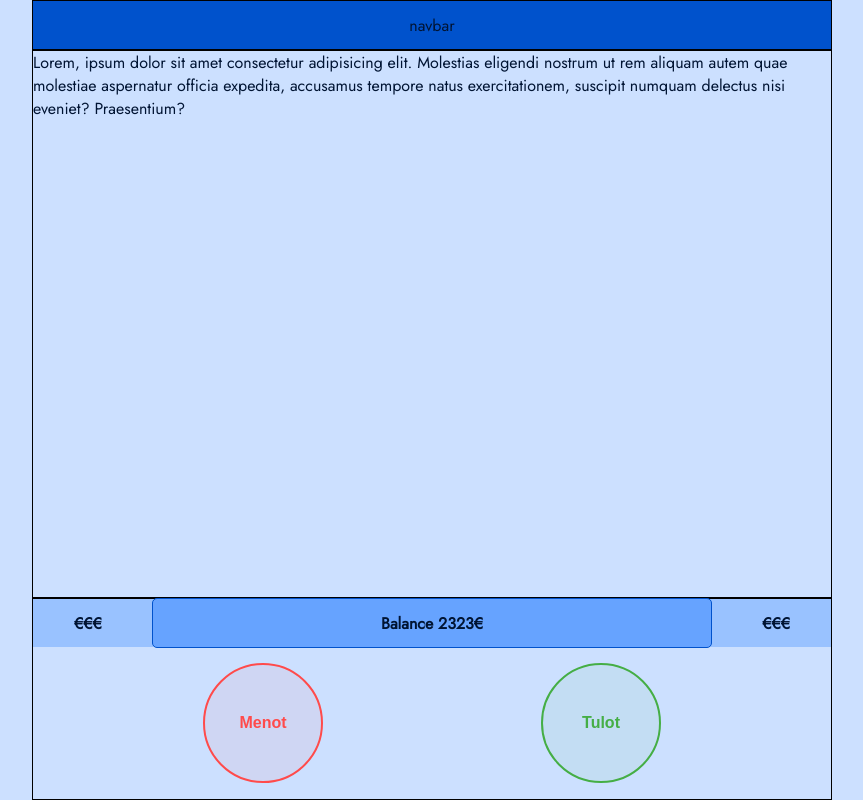
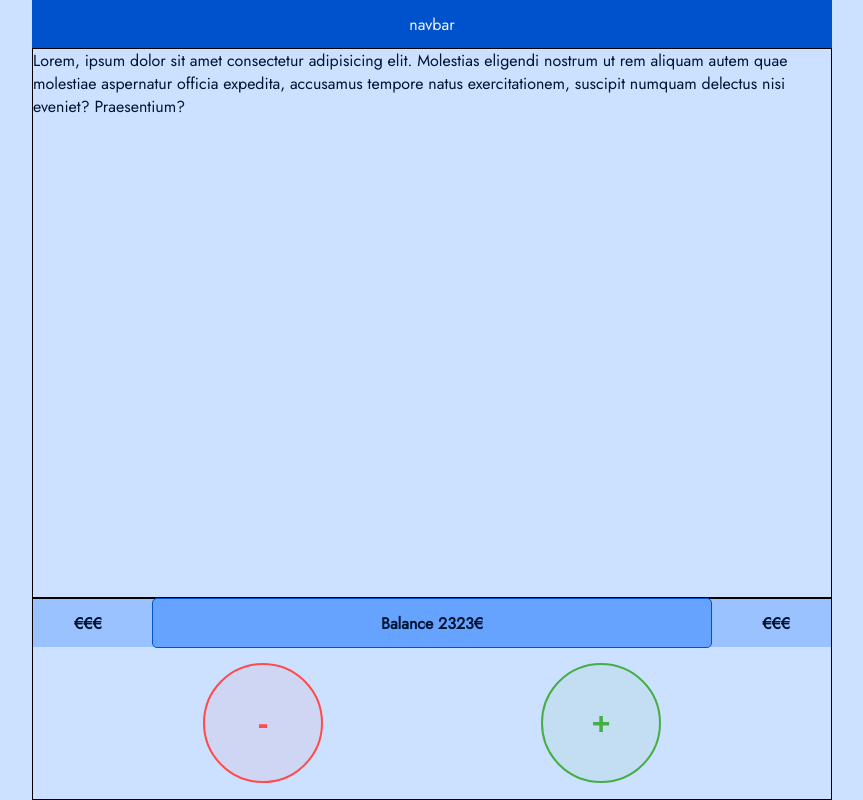
Before and after one commit to reijjo/budget, a React (Create React App) app in the folder client/: page / in a window 1280 px wide. Shown: the whole page, without its empty margins (208-1071 px from the left). Built offline with nearby package versions, Linux system fonts and the light colour scheme.

Commit message:
first jest tests

```diff
--- a/client/package.json
+++ b/client/package.json
@@ -10,8 +10,10 @@
     "@types/node": "^16.18.48",
     "@types/react": "^18.2.21",
     "@types/react-dom": "^18.2.7",
+    "@types/react-router-dom": "^5.3.3",
     "react": "^18.2.0",
     "react-dom": "^18.2.0",
+    "react-router-dom": "^6.15.0",
     "react-scripts": "5.0.1",
     "typescript": "^4.9.5",
     "web-vitals": "^2.1.4"
--- a/client/src/App.css
+++ b/client/src/App.css
@@ -27,8 +27,9 @@ nav {
   align-items: center;
   justify-content: center;
   background-color: var(--primamid);
-  border: 1px solid black;
+  /* border: 1px solid black; */
   height: 6vh;
+  color: var(--white);
 }
 
 section {
@@ -167,26 +168,6 @@ section {
     width: 100%;
   }
 
-  /* .balanceOpen .balanceContainer {
-  top: 50%;
-
-} */
-
-  .income-outcome {
-    /* background-image: url(./images/Simple\ Shiny.svg);
-  background-repeat: no-repeat;
-  background-size: 100% 100%; */
-    background-color: var(--background);
-    height: calc(100vh - 6vh - 3rem);
-    display: flex;
-    justify-content: flex-start;
-    padding: 2 2vw;
-  }
-
-  .income-outcome > div {
-    margin: 2vh 2vw;
-  }
-
   .eurosign {
     padding: 0 2rem;
   }
@@ -257,20 +238,18 @@ section {
   }
 }
 
-/* .balanceOpen .balanceContainer {
-  top: 50%;
-
-} */
-
 .income-outcome {
   /* background-image: url(./images/Simple\ Shiny.svg);
   background-repeat: no-repeat;
   background-size: 100% 100%; */
   background-color: var(--background);
-  height: calc(100vh - 6vh - 3rem);
+  height: calc(100vh - 6vh - 4rem);
   display: flex;
   justify-content: flex-start;
   padding: 2 2vw;
+  border-left: 1px solid var(--primalight);
+  border-right: 1px solid var(--primalight);
+  border-bottom: 1px solid var(--primalight);
 }
 
 .income-outcome > div {
@@ -312,7 +291,7 @@ section {
   border-radius: 50%;
   aspect-ratio: 1/1;
   margin: 1rem;
-  font-size: 1rem;
+  font-size: 2rem;
   transition: all 0.3s ease;
 }
 
--- a/client/src/App.tsx
+++ b/client/src/App.tsx
@@ -1,68 +1,17 @@
-import { useState } from "react";
+// import { useState } from "react";
+import { BrowserRouter as Router, Routes, Route } from "react-router-dom";
+
+import Basic from "./components/Basic";
+
 import "./App.css";
 
 const App = () => {
-  const [balanceOpen, setBalanceOpen] = useState(false);
-
-  const handleBalanceOpen = () => {
-    setBalanceOpen(!balanceOpen);
-  };
-
-  console.log("Balance Open?", balanceOpen);
-
   return (
-    <div className="main">
-      <nav>
-        <div>navbar</div>
-      </nav>
-      <section className="budget">
-        <div>
-          Lorem, ipsum dolor sit amet consectetur adipisicing elit. Molestias
-          eligendi nostrum ut rem aliquam autem quae molestiae aspernatur
-          officia expedita, accusamus tempore natus exercitationem, suscipit
-          numquam delectus nisi eveniet? Praesentium?
-        </div>
-      </section>
-      <section className="buttons">
-        {balanceOpen ? (
-          <div className="balanceContainer">
-            <div className="balance balanceOpen" onClick={handleBalanceOpen}>
-              <div className="eurosign">€€€ AUKII</div>
-              <div className="moneys">Balance 2323€</div>
-              <div className="eurosign">€€ AUKIII</div>
-            </div>
-            <div className="income-outcome">
-              <div>HOHOOH</div>
-            </div>
-          </div>
-        ) : (
-          <div className="balance" onClick={handleBalanceOpen}>
-            <div className="eurosign">€€€</div>
-            <div className="moneys">Balance 2323€</div>
-            <div className="eurosign">€€€</div>
-          </div>
-        )}
-
-        {!balanceOpen && (
-          <div className="bigbuttons">
-            <button
-              className="expense"
-              type="button"
-              onClick={() => console.log("expense")}
-            >
-              <p>Menot</p>
-            </button>
-            <button
-              className="income"
-              type="button"
-              onClick={() => console.log("income")}
-            >
-              <p>Tulot</p>
-            </button>
-          </div>
-        )}
-      </section>
-    </div>
+    <Router>
+      <Routes>
+        <Route path="/" element={<Basic />} />
+      </Routes>
+    </Router>
   );
 };
 
--- /dev/null
+++ b/client/src/components/Basic.tsx
@@ -0,0 +1,77 @@
+import { useState } from "react";
+
+const Basic = () => {
+  const [balanceOpen, setBalanceOpen] = useState(false);
+
+  const handleBalanceOpen = () => {
+    setBalanceOpen(!balanceOpen);
+  };
+
+  console.log("Balance Open?", balanceOpen);
+  return (
+    <div className="main">
+      <nav>
+        <div>navbar</div>
+      </nav>
+      <section className="budget">
+        <div>
+          Lorem, ipsum dolor sit amet consectetur adipisicing elit. Molestias
+          eligendi nostrum ut rem aliquam autem quae molestiae aspernatur
+          officia expedita, accusamus tempore natus exercitationem, suscipit
+          numquam delectus nisi eveniet? Praesentium?
+        </div>
+      </section>
+      <section className="buttons">
+        {balanceOpen ? (
+          <div className="balanceContainer" data-testid="balanceContainer">
+            <div
+              className="balance balanceOpen"
+              datatest-id="balance"
+              onClick={handleBalanceOpen}
+            >
+              <div className="eurosign">€€€ AUKII</div>
+              <div className="moneys">Balance 2323€</div>
+              <div className="eurosign">€€ AUKIII</div>
+            </div>
+            <div className="income-outcome">
+              <div>HOHOOH</div>
+            </div>
+          </div>
+        ) : (
+          <div
+            className="balance"
+            onClick={handleBalanceOpen}
+            data-testid="balance"
+          >
+            <div className="eurosign">€€€</div>
+            <div className="moneys" data-testid="moneys">
+              Balance 2323€
+            </div>
+            <div className="eurosign">€€€</div>
+          </div>
+        )}
+
+        {!balanceOpen && (
+          <div className="bigbuttons" data-testid="bigbuttons">
+            <button
+              className="expense"
+              type="button"
+              onClick={() => console.log("expense")}
+            >
+              <p>-</p>
+            </button>
+            <button
+              className="income"
+              type="button"
+              onClick={() => console.log("income")}
+            >
+              <p>+</p>
+            </button>
+          </div>
+        )}
+      </section>
+    </div>
+  );
+};
+
+export default Basic;
```
Also changed, not shown: 2 other files (tests, documents, lock files or other folders).
